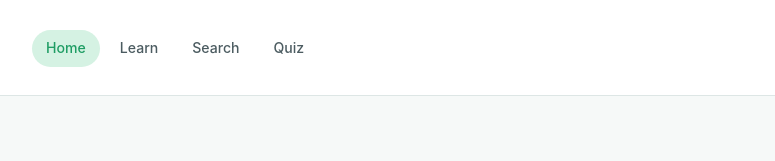
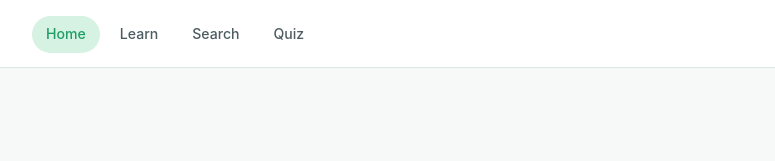
Before and after one commit to MrDonnyNoPants/penguinpath, a plain HTML site: page index.html in a window 1280 px wide. Shown: the top 161 px of the page, without its empty margins (252-1027 px from the left). Drawn offline with Linux system fonts and the light colour scheme.

Commit message:
Update styles.css
Padding issue fixed (added to much while trying to find problem)

```diff
--- a/styles.css
+++ b/styles.css
@@ -36,8 +36,8 @@
   flex-wrap: wrap;
   align-items: center;
   gap: 6px;
-  padding-top: 30px;
-  padding-bottom: 28px;
+  padding-top: 16px;
+  padding-bottom: 14px;
 }
 
 .site-nav-link {
```
